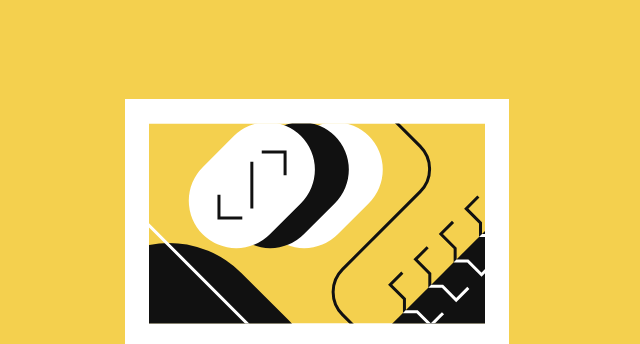
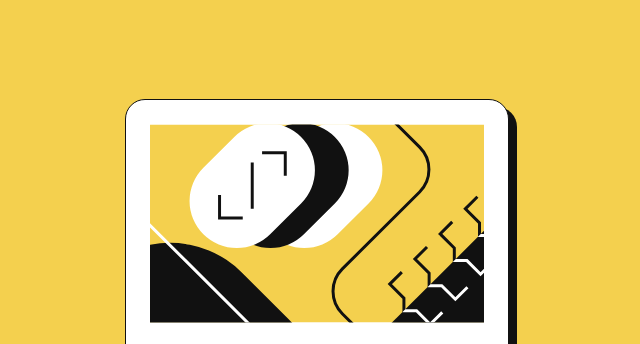
Before and after one commit to alexicoder/blog-card, a plain HTML site: page index.html in a window 1280 px wide. Shown: the top 344 px of the page, without its empty margins (323-963 px from the left). Drawn offline with Linux system fonts and the light colour scheme.

Commit message:
set border radius, added border and box shadow to blog card

```diff
--- a/styles.css
+++ b/styles.css
@@ -28,4 +28,7 @@ body {
     gap: 1.5em;
     width: 100%;
     max-width: 384px;
+    border-radius: 1.25em;
+    border: solid 1px var(--black);
+    box-shadow: 8px 8px 0 var(--black);
 }
```
